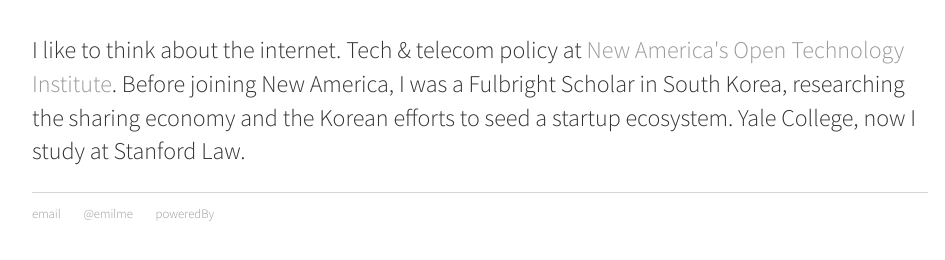
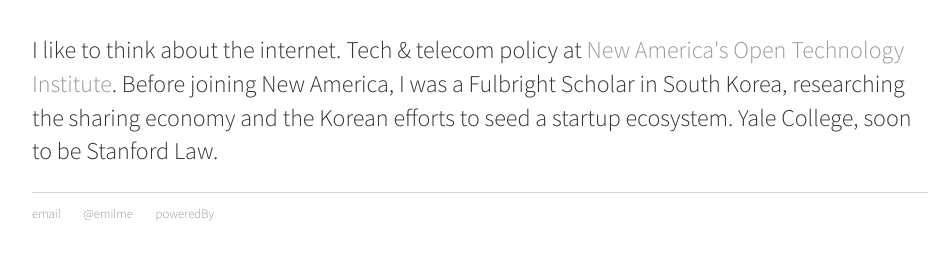
Before and after one commit to emilme/emilme.github.io, a Jekyll site: the page built from about/index.html, in a window 1280 px wide. Shown: the part 176-436 px from the top of the page, without its empty margins (160-1105 px from the left). Built offline with Jekyll 4.4.1, drawn with Linux system fonts in a browser that asks for light colours.

Commit message:
Update index.html

```diff
--- a/about/index.html
+++ b/about/index.html
@@ -5,5 +5,5 @@
 <div class="blurb">
 	<h1>About</h1>
 	<p>I like to think about the internet. Tech & telecom policy at <a href="http://www.newamerica.org/oti/">New America's Open Technology Institute</a>.
-	Before joining New America, I was a Fulbright Scholar in South Korea, researching the sharing economy and the Korean efforts to seed a startup ecosystem. Yale College, now I study at Stanford Law.</p>
+	Before joining New America, I was a Fulbright Scholar in South Korea, researching the sharing economy and the Korean efforts to seed a startup ecosystem. Yale College, soon to be Stanford Law.</p>
 </div><!-- /.blurb -->
```
